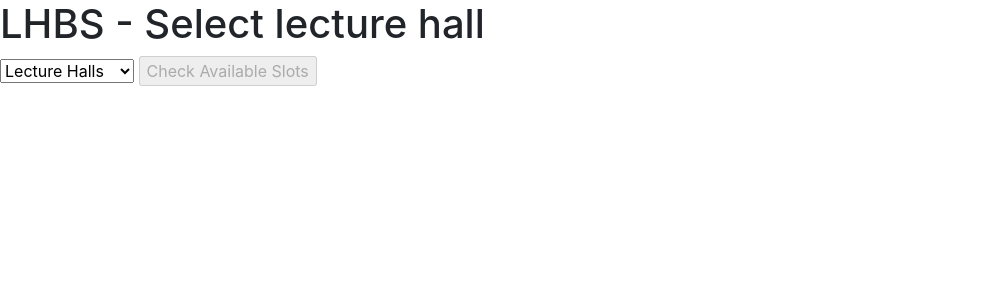
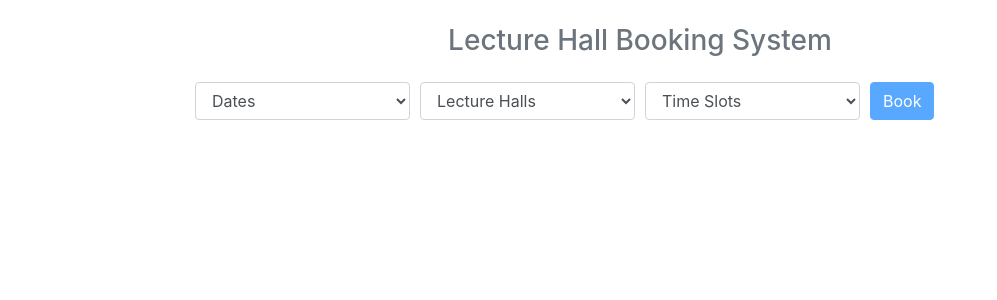
Before and after one commit to Anshul5195/LHBS, a Flask app: page / in a window 1280 px wide. Shown: the top 300 px of the page, without its empty margins (0-997 px from the left). Run offline with Flask 2, Linux system fonts and the light colour scheme; data comes from the database, SQL or seed files in the repository; both versions use the stored data as it was after the commit; some libraries are stand-ins or nearby versions.

Commit message:
modify LHBS add date feature

```diff
--- /dev/null
+++ b/create_table.py
@@ -0,0 +1,6 @@
+from lhbs import create_app, db
+
+app = create_app()
+
+with app.app_context():
+    db.create_all()
--- /dev/null
+++ b/lhbs/api/routes.py
@@ -0,0 +1,82 @@
+from flask import Blueprint, jsonify, request, redirect
+from lhbs.models import LHBS
+from lhbs import db
+from datetime import date, timedelta
+
+api = Blueprint('api', __name__)
+
+all_lecture_halls = {1: "Lecture Hall 1", 2: "Lecture Hall 2", 3: "Lecture Hall 3", 4: "Lecture Hall 4",
+                     5: "Lecture Hall 5", 6: "Lecture Hall 6", 7: "Lecture Hall 7", 8: "Lecture Hall 8",
+                     9: "Lecture Hall 9", 10: "Lecture Hall 10", 11: "Lecture Hall 11", 12: "Lecture Hall 12",
+                     13: "Lecture Hall 13", 14: "Lecture Hall 14", 15: "Lecture Hall 15", 16: "Lecture Hall 16"}
+
+all_time_slots = {1: "8:00 am - 9:00 am", 2: "9:00 am - 10:00 am", 3: "10:00 am - 11:00 am", 4: "11:00 am - 12:00 pm",
+                  5: "12:00 pm - 1:00 pm", 6: "1:00 pm - 2:00 pm", 7: "2:00 pm - 3:00 pm", 8: "3:00 pm - 4:00 pm",
+                  9: "4:00 pm - 5:00 pm", 10: "5:00 pm - 6:00 pm", 11: "6:00 pm - 7:00 pm", 12: "7:00 pm - 8:00 pm"}
+
+
+@api.route("/dates")
+def show_dates_api():
+    start_date = date.today()
+    all_dates = []
+    for i in range(1, 31):
+        next_date = str(start_date + timedelta(days=i))
+        all_dates.append(next_date)
+
+    dates = []
+    for check_date in all_dates:
+        check_date_data = LHBS.query.filter_by(booked_date=check_date).count()
+        if check_date_data == len(all_lecture_halls) * len(all_time_slots):
+            is_available = False
+        else:
+            is_available = True
+        dates.append([check_date, is_available])
+    dates_api_data = {"dates": dates}
+    return jsonify(dates_api_data)
+
+
+@api.route("/dates/<string:specific_date>")
+def show_lecture_halls_api(specific_date):
+    lecture_halls = []
+    for lecture_hall_key, lecture_hall_value in all_lecture_halls.items():
+        lecture_hall_data = LHBS.query.filter_by(booked_date=specific_date,
+                                                 booked_lecture_hall=lecture_hall_key).count()
+        if lecture_hall_data == len(all_time_slots):
+            is_available = False
+        else:
+            is_available = True
+        lecture_halls.append([lecture_hall_key, lecture_hall_value, is_available])
+    lecture_halls_api_data = {"lecture_halls": lecture_halls}
+    return jsonify(lecture_halls_api_data)
+
+
+@api.route("/dates/<string:specific_date>/<int:lecture_hall>")
+def show_time_slot_api(specific_date, lecture_hall):
+    time_slots = []
+    for time_slot_key, time_slot_value in all_time_slots.items():
+        time_slot_data = LHBS.query.filter_by(booked_date=specific_date, booked_lecture_hall=lecture_hall,
+                                              booked_time_slot=time_slot_key).count()
+        if time_slot_data:
+            is_available = False
+        else:
+            is_available = True
+        time_slots.append([time_slot_key, time_slot_value, is_available])
+    time_slot_api_data = {"time_slots": time_slots}
+    return jsonify(time_slot_api_data)
+
+
+@api.route("/book-slot", methods=["GET", "POST"])
+def book_time_slot_api():
+    booked_date = request.form.get("booked-date")
+    booked_lecture_hall = request.form.get("booked-lecture-hall")
+    booked_time_slot = request.form.get("booked-time-slot")
+    check_data = LHBS.query.filter_by(booked_date=booked_date,
+                                      booked_lecture_hall=booked_lecture_hall,
+                                      booked_time_slot=booked_time_slot).count()
+    if check_data:
+        return redirect("/")
+    add_data_row = LHBS(booked_date=booked_date, booked_lecture_hall=booked_lecture_hall,
+                        booked_time_slot=booked_time_slot)
+    db.session.add(add_data_row)
+    db.session.commit()
+    return redirect('/')
--- /dev/null
+++ b/lhbs/config.py
@@ -0,0 +1,3 @@
+class Config:
+    SECRET_KEY = "ebece31c60992f092396bf85f6477b7b"
+    SQLALCHEMY_DATABASE_URI = "sqlite:///lhbs.db"
--- /dev/null
+++ b/lhbs/templates/index.html
@@ -0,0 +1,91 @@
+{% extends 'layout.html' %}
+
+{% block content %}
+<h3 class="text-muted text-center mb-4 mt-4">Lecture Hall Booking System</h3>
+<form action="/book-slot" method="POST">
+    <div class="form-row" style="width:900px; margin:0 auto;">
+        <div class="form-group col-md-3">
+          <select class="form-control" name="booked-date" id="booked_date" onchange="changeDateFunc()"></select>
+        </div>
+        <div class="form-group col-md-3">
+          <select class="form-control" name="booked-lecture-hall" id="booked_lecture_hall" onchange="changeLectureHallFunc()">
+            <option disabled selected>Lecture Halls</option>
+          </select>
+        </div>
+        <div class="form-group col-md-3">
+          <select class="form-control" name="booked-time-slot" id="booked_time_slot" onchange="changeTimeSlotFunc()">
+            <option disabled selected>Time Slots</option>
+          </select>
+        </div>
+        <div class="form-group col-md-3">
+            <button class="btn btn-primary" type="submit" disabled id="book_slot">Book</button>
+        </div>
+    </div>
+</form>
+
+
+<script>
+
+    $.get('/dates', function(data) {
+        var options = '<option disabled selected>Dates</option>';
+        for (var i in data["dates"]) {
+            if (data["dates"][i][1]) {
+                options += `<option value="${data["dates"][i][0]}">${data["dates"][i][0]}</option>`
+            }
+            else {
+                options += `<option disabled>${data["dates"][i][0]}</option>`
+            }
+        }
+        document.getElementById("booked_date").innerHTML = options
+    });
+
+    function changeDateFunc() {
+        var selectDateBox = document.getElementById("booked_date");
+        var selectedDate = selectDateBox.options[selectDateBox.selectedIndex].value;
+        document.getElementById("booked_date").setAttribute("value", selectedDate);
+        $.get('/dates/' + selectedDate, function(data){
+            var options = '<option disabled selected>Lecture Halls</option>';
+            for (var i in data["lecture_halls"]) {
+                if (data["lecture_halls"][i][2]) {
+                    options += `<option value="${data["lecture_halls"][i][0]}">${data["lecture_halls"][i][1]}</option>`
+                }
+                else {
+                    options += `<option disabled>${data["lecture_halls"][i][1]}</option>`
+
+                }
+            }
+            document.getElementById("booked_lecture_hall").innerHTML = options
+        });
+    };
+
+    function changeLectureHallFunc() {
+        var selectLectureHallBox = document.getElementById("booked_lecture_hall");
+        var selectedLectureHall = selectLectureHallBox.options[selectLectureHallBox.selectedIndex].value;
+        var selectedDate = document.getElementById("booked_date").value;
+        document.getElementById("booked_lecture_hall").setAttribute("value", selectedLectureHall);
+        $.get('/dates/' + selectedDate + '/' + selectedLectureHall, function(data){
+            var options = '<option disabled selected>Time Slots</option>';
+            for (var i in data["time_slots"]) {
+                if (data["time_slots"][i][2]) {
+                    options += `<option value="${data["time_slots"][i][0]}">${data["time_slots"][i][1]}</option>`
+                }
+                else {
+                    options += `<option disabled>${data["time_slots"][i][1]}</option>`
+
+                }
+            }
+            document.getElementById("booked_time_slot").innerHTML = options
+        });
+    };
+
+
+    function changeTimeSlotFunc() {
+        var selectTimeSlotBox = document.getElementById("booked_time_slot");
+        var selectedTimeSlot = selectTimeSlotBox.options[selectTimeSlotBox.selectedIndex].value;
+        document.getElementById("booked_time_slot").setAttribute("value", selectedTimeSlot);
+        document.getElementById("book_slot").removeAttribute("disabled");
+    };
+
+
+</script>
+{% endblock content %}
--- a/templates/layout.html
+++ b/lhbs/templates/layout.html
@@ -15,12 +15,12 @@
     {% endif %}
 </head>
 <body>
+
+  <script src="https://code.jquery.com/jquery-3.6.0.js" integrity="sha256-H+K7U5CnXl1h5ywQfKtSj8PCmoN9aaq30gDh27Xc0jk=" crossorigin="anonymous"></script>
+  <script src="https://cdnjs.cloudflare.com/ajax/libs/popper.js/1.14.7/umd/popper.min.js" integrity="sha384-UO2eT0CpHqdSJQ6hJty5KVphtPhzWj9WO1clHTMGa3JDZwrnQq4sF86dIHNDz0W1" crossorigin="anonymous"></script>
+  <script src="https://stackpath.bootstrapcdn.com/bootstrap/4.3.1/js/bootstrap.min.js" integrity="sha384-JjSmVgyd0p3pXB1rRibZUAYoIIy6OrQ6VrjIEaFf/nJGzIxFDsf4x0xIM+B07jRM" crossorigin="anonymous"></script>
+
   {% block content %}{% endblock %}
 
-  <!-- Optional JavaScript -->
-  <!-- jQuery first, then Popper.js, then Bootstrap JS -->
-  <script src="https://code.jquery.com/jquery-3.3.1.slim.min.js" integrity="sha384-q8i/X+965DzO0rT7abK41JStQIAqVgRVzpbzo5smXKp4YfRvH+8abtTE1Pi6jizo" crossorigin="anonymous"></script>
-  <script src="https://cdnjs.cloudflare.com/ajax/libs/popper.js/1.14.7/umd/popper.min.js" integrity="sha384-UO2eT0CpHqdSJQ6hJty5KVphtPhzWj9WO1clHTMGa3JDZwrnQq4sF86dIHNDz0W1" crossorigin="anonymous"></script>
-  <script src="https://stackpath.bootstrapcdn.com/bootstrap/4.3.1/js/bootstrap.min.js" integrity="sha384-JjSmVgyd0p3pXB1rRibZUAYoIIy6OrQ6VrjIEaFf/nJGzIxFDsf4x0xIM+B07jRM" crossorigin="anonymous"></script>
 </body>
 </html>
--- /dev/null
+++ b/lhbs/view/routes.py
@@ -0,0 +1,8 @@
+from flask import render_template, Blueprint
+
+view = Blueprint('view', __name__)
+
+
+@view.route("/")
+def home_page():
+    return render_template('index.html')
--- a/templates/error.html
+++ /dev/null
@@ -1,5 +0,0 @@
-{% extends 'layout.html' %}
-
-{% block content %}
-<h1>{{ error }}</h1>
-{% endblock content %}
--- a/templates/lecture_hall.html
+++ /dev/null
@@ -1,22 +0,0 @@
-{% extends 'layout.html' %}
-
-{% block content %}
-<h1>LHBS - Select lecture hall</h1>
-<form action="/time_slot_page" method="POST">
-    <select name="lecture-hall">
-        <option disabled selected value="">Lecture Halls</option>
-        {% for lecture_hall in lecture_halls %}
-            {% if lecture_hall[1] %}
-                <option value="{{ lecture_hall[0] }}">{{ lecture_hall[0] }}</option>
-            {% else %}
-                <option disabled value="">{{ lecture_hall[0] }}</option>
-            {% endif %}
-        {% endfor %}
-    </select>
-    {% if any_lecture_hall_available %}
-        <input type="submit" value="Check Available Slots">
-    {% else %}
-        <input disabled type="submit" value="Check Available Slots">
-    {% endif %}
-</form>
-{% endblock content %}
```
Also changed, not shown: lhbs/__init__.py (added, +21 -0 lines), lhbs/models.py (added, +11 -0 lines), run.py (+2 -96 lines), templates/time_slot.html (deleted, +0 -19 lines), lhbs/api/__init__.py (added), lhbs/lhbs.db (added), lhbs/view/__init__.py (added).
